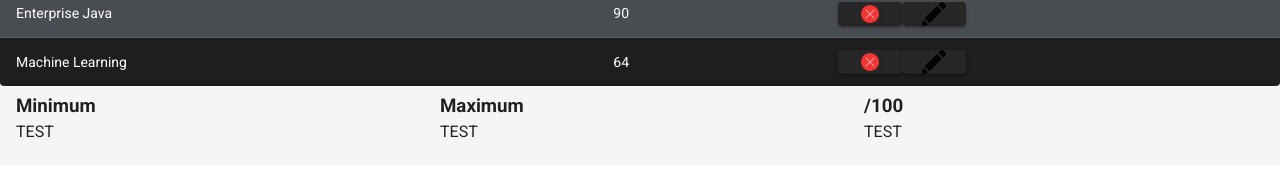
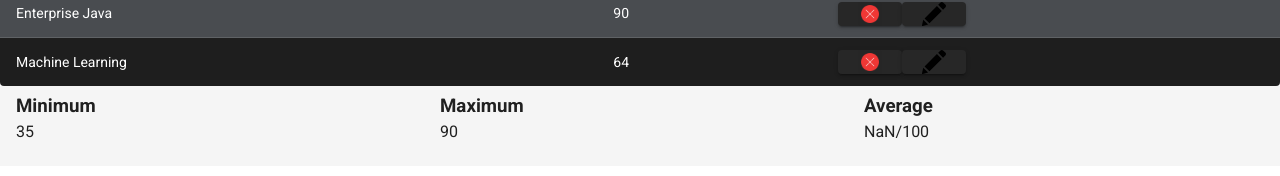
Before and after one commit to nenadskocic/grade-app-vuex, a Vue app: page / in a window 1280 px wide. Shown: the part 218-394 px from the top of the page. Built offline with nearby package versions, Linux system fonts and the light colour scheme.

Commit message:
stats calculations for course marks

```diff
--- a/src/components/FooterStats.vue
+++ /dev/null
@@ -1,29 +0,0 @@
-<template>
-  <v-footer>
-    <v-row>
-      <v-col>
-        <h3>Minimum</h3>
-        <p>TEST</p>
-      </v-col>
-      <v-col>
-        <h3>Maximum</h3>
-        <p>TEST</p>
-      </v-col>
-      <v-col>
-        <h3>/100</h3>
-        <p>TEST</p>
-      </v-col>
-    </v-row>
-  </v-footer>
-</template>
-
-<script>
-import { mapGetters } from "vuex";
-
-export default {
-  name: "FooterStats",
-  computed: {
-    ...mapGetters(["averageGrade"]),
-  },
-};
-</script>
--- a/src/components/Grades.vue
+++ b/src/components/Grades.vue
@@ -183,12 +183,27 @@
       </template>
     </v-simple-table>
 
-    <FooterStats />
+    <v-footer>
+      <v-row>
+        <v-col>
+          <h3>Minimum</h3>
+          <p>{{ minGrade.mark }}</p>
+        </v-col>
+        <v-col>
+          <h3>Maximum</h3>
+          <p>{{ maxGrade.mark }}</p>
+        </v-col>
+        <v-col>
+          <h3>Average</h3>
+          <p>{{ avgGrade }}/100</p>
+        </v-col>
+      </v-row>
+    </v-footer>
   </v-app>
 </template>
 
 <script>
-import FooterStats from "@/components/FooterStats.vue";
+//import FooterStats from "@/components/FooterStats.vue";
 import { mapState, mapMutations, mapActions } from "vuex";
 
 export default {
@@ -213,9 +228,7 @@ export default {
     col: "",
     searchCourse: "",
   }),
-  components: {
-    FooterStats,
-  },
+  components: {},
   computed: {
     ...mapState(["title", "courses", "headers"]),
 
@@ -224,6 +237,33 @@ export default {
         .filter(this.searchByCourse)
         .filter(this.honoursSearch)
         .filter(this.failedSearch);
+    },
+    minGrade() {
+      if (this.filteredUsers.length == 0) {
+        return;
+      }
+
+      return this.filteredUsers.reduce((a, b) =>
+        Number(a.mark) < Number(b.mark) ? a : b
+      );
+    },
+    maxGrade() {
+      if (this.filteredUsers.length == 0) {
+        return;
+      }
+
+      return this.filteredUsers.reduce((a, b) =>
+        Number(a.mark) > Number(b.mark) ? a : b
+      );
+    },
+    avgGrade() {
+      if (this.filteredUsers.length == 0) {
+        return;
+      }
+      let sum = this.filteredUsers.reduce(
+        (a, b) => Number(a.mark) + Number(b.mark)
+      );
+      return sum;
     },
   },
   methods: {
--- a/src/store/store.js
+++ b/src/store/store.js
@@ -43,8 +43,6 @@ export default new Vuex.Store( {
         ],
 
     },
-    getters: {
-    },
     mutations: {
         ADD_COURSE: (state, course) => {
             state.courses.push({
@@ -66,11 +64,10 @@ export default new Vuex.Store( {
             //this.index = state.courses.indexOf(course)
             //this.edited = Object.assign({}, course)
         },
-
     },
     actions: {
         removeCourse: (context, course) => {
             context.commit("REMOVE_COURSE", course)
         },
-    }
+    },
 })
```
